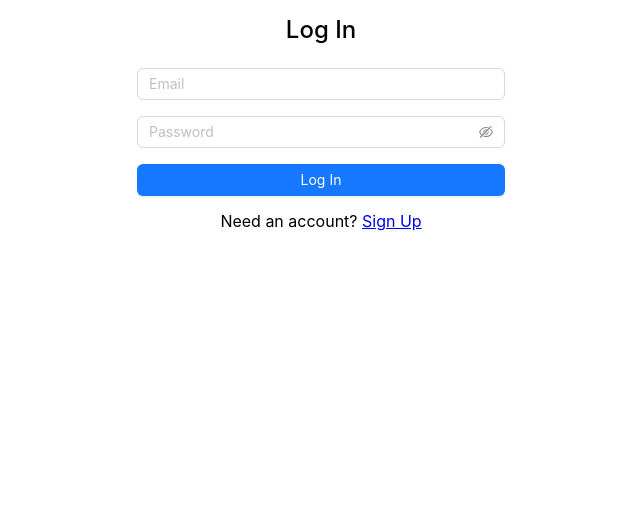
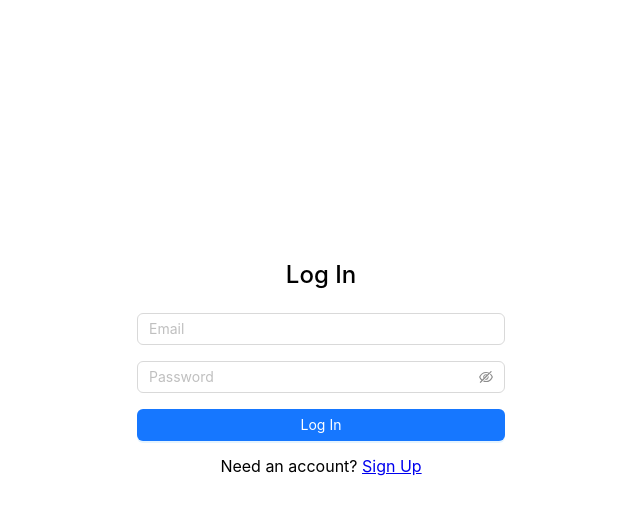
Before and after one commit to RomanFedytskyi/carp-fishing-app, a React (Create React App) app: page / in a window 1280 px wide. Shown: the top 514 px of the page, without its empty margins (319-959 px from the left). Built offline with nearby package versions, Linux system fonts and the light colour scheme; no server answers; the database is empty; what google-maps-react would draw is missing.

Commit message:
Reworked auth

```diff
--- a/src/App.js
+++ b/src/App.js
@@ -7,12 +7,14 @@ import LakeList from "./components/LakeList/LakeList";
 import LakeEditor from "./components/LakeEditor/LakeEditor";
 import { Layout } from 'antd';
 import AppHeader from './components/Header/Header';
+import { LakesProvider } from "./LakesContext";
 
 import "./App.scss";
 
 function App() {
   return (
     <AuthProvider>
+      <LakesProvider>
         <Router>
           <Routes>
             <Route path="/sign-in" element={<SignIn />} />
@@ -20,6 +22,7 @@ function App() {
             <Route path="/*" element={<PrivateWrapper />} />
           </Routes>
         </Router>
+      </LakesProvider>
     </AuthProvider>
   );
 }
--- a/src/LakesContext.js
+++ b/src/LakesContext.js
@@ -1,14 +1,24 @@
-import React, { createContext, useState, useEffect } from 'react';
-import { db } from './firebase';
-import { collection, onSnapshot } from 'firebase/firestore';
+import React, { createContext, useState, useEffect } from "react";
+import { db } from "./firebase";
+import { collection, onSnapshot } from "firebase/firestore";
+import { useAuth } from "./AuthContext";
 
 const LakesContext = createContext();
 
 const LakesProvider = ({ children }) => {
   const [lakes, setLakes] = useState([]);
+  const { currentUser } = useAuth();
 
   useEffect(() => {
-    const lakesCollection = collection(db, 'lakes');
+    if (!currentUser) return;
+
+    const lakesCollection = collection(
+      db,
+      "users",
+      currentUser.uid,
+      "userLakes"
+    );
+
     const unsubscribe = onSnapshot(lakesCollection, (snapshot) => {
       const lakesData = snapshot.docs.map((doc) => ({
         id: doc.id,
@@ -19,7 +29,7 @@ const LakesProvider = ({ children }) => {
 
     // Cleanup function to unsubscribe from the Firestore listener
     return () => unsubscribe();
-  }, []);
+  }, [currentUser]);
 
   return (
     <LakesContext.Provider value={{ lakes, setLakes }}>
--- a/src/components/Auth/SignIn.js
+++ b/src/components/Auth/SignIn.js
@@ -25,6 +25,7 @@ const SignIn = () => {
   }
 
   return (
+    <div className="signin-form-container">
       <div className="signin">
         <h2>Log In</h2>
         {error && <Alert message={error} type="error" />}
@@ -43,6 +44,7 @@ const SignIn = () => {
           Need an account? <Link to="/sign-up">Sign Up</Link>
         </div>
       </div>
+    </div>
   );
 }
 
--- a/src/components/Auth/SignIn.scss
+++ b/src/components/Auth/SignIn.scss
@@ -1,3 +1,12 @@
+.signin-form-container {
+  display: flex;
+  flex-direction: column;
+  align-items: center;
+  justify-content: center;
+  min-height: calc(100vh - 64px); // Subtract the height of the header
+  width: 100%;
+}
+
 .signin {
   width: 100%;
   max-width: 400px;
--- a/src/components/Auth/SignUp.js
+++ b/src/components/Auth/SignUp.js
@@ -30,6 +30,7 @@ const SignUp = () => {
   }
 
   return (
+    <div className="signup-form-container">
       <div className="signup">
         <h2>Sign Up</h2>
         {error && <Alert message={error} type="error" />}
@@ -51,6 +52,7 @@ const SignUp = () => {
           Already have an account? <Link to="/sign-in">Log In</Link>
         </div>
       </div>
+    </div>
   );
 }
 
--- a/src/components/Auth/SignUp.scss
+++ b/src/components/Auth/SignUp.scss
@@ -1,3 +1,12 @@
+.signup-form-container {
+  display: flex;
+  flex-direction: column;
+  align-items: center;
+  justify-content: center;
+  min-height: calc(100vh - 64px); // Subtract the height of the header
+  width: 100%;
+}
+
 .signup {
   width: 100%;
   max-width: 400px;
--- a/src/components/LakeEditor/LakeEditor.js
+++ b/src/components/LakeEditor/LakeEditor.js
@@ -8,6 +8,7 @@ import LakeNotes from '../LakeNotes/LakeNotes';
 import LakeDetails from '../LakeDetails/LakeDetails';
 import { db } from '../../firebase';
 import { doc, setDoc, addDoc, collection } from 'firebase/firestore';
+import { useAuth } from "../../AuthContext";
 
 const LakeEditor = ({ selectedLakeIndex, onClose }) => {
   const { lakes, setLakes } = useContext(LakesContext);
@@ -32,6 +33,7 @@ const LakeEditor = ({ selectedLakeIndex, onClose }) => {
         })
       : []
   );
+  const { currentUser } = useAuth();
 
   const [location, setLocation] = useState(
     selectedLakeIndex !== null
@@ -104,10 +106,10 @@ const LakeEditor = ({ selectedLakeIndex, onClose }) => {
     };
 
     if (selectedLakeIndex !== null) {
-      const lakeRef = doc(db, 'lakes', lakes[selectedLakeIndex].id);
+      const lakeRef = doc(db, "users", currentUser.uid, "userLakes", lakes[selectedLakeIndex].id);
       await setDoc(lakeRef, newLake);
     } else {
-      await addDoc(collection(db, 'lakes'), newLake);
+      await addDoc(collection(db, "users", currentUser.uid, "userLakes"), newLake);
     }
 
     onClose();
--- a/src/components/LakeList/LakeList.js
+++ b/src/components/LakeList/LakeList.js
@@ -5,11 +5,13 @@ import { LakesContext } from '../../LakesContext';
 import LakePreview from '../LakePreview/LakePreview';
 import { collection, deleteDoc, doc } from 'firebase/firestore';
 import { db } from '../../firebase';
+import { useAuth } from "../../AuthContext";
 
 import './LakeList.scss';
 
 const LakeList = ({ onLakeSelect }) => {
   const { lakes } = useContext(LakesContext);
+  const { currentUser } = useAuth();
 
   const getLastNotes = (notes) => {
     return notes
@@ -24,9 +26,9 @@ const LakeList = ({ onLakeSelect }) => {
   const handleDeleteLake = async (e, lakeId) => {
     e.stopPropagation();
     try {
-      await deleteDoc(doc(collection(db, 'lakes'), lakeId));
+      await deleteDoc(doc(collection(db, "users", currentUser.uid, "userLakes"), lakeId));
     } catch (error) {
-      console.error('Error deleting lake:', error);
+      console.error("Error deleting lake:", error);
     }
   };
 
--- a/src/index.js
+++ b/src/index.js
@@ -1,6 +1,5 @@
 import React from 'react';
 import ReactDOM from 'react-dom';
-import { LakesProvider } from './LakesContext';
 import App from './App';
 import reportWebVitals from './reportWebVitals';
 import 'antd/dist/reset.css'
@@ -9,9 +8,7 @@ import './index.scss';
 const root = ReactDOM.createRoot(document.getElementById('root'));
 root.render(
   <React.StrictMode>
-    <LakesProvider>
-      <App />
-    </LakesProvider>
+    <App />
   </React.StrictMode>
 );
 
```
Lines whose indentation alone changed are shown as unchanged.
